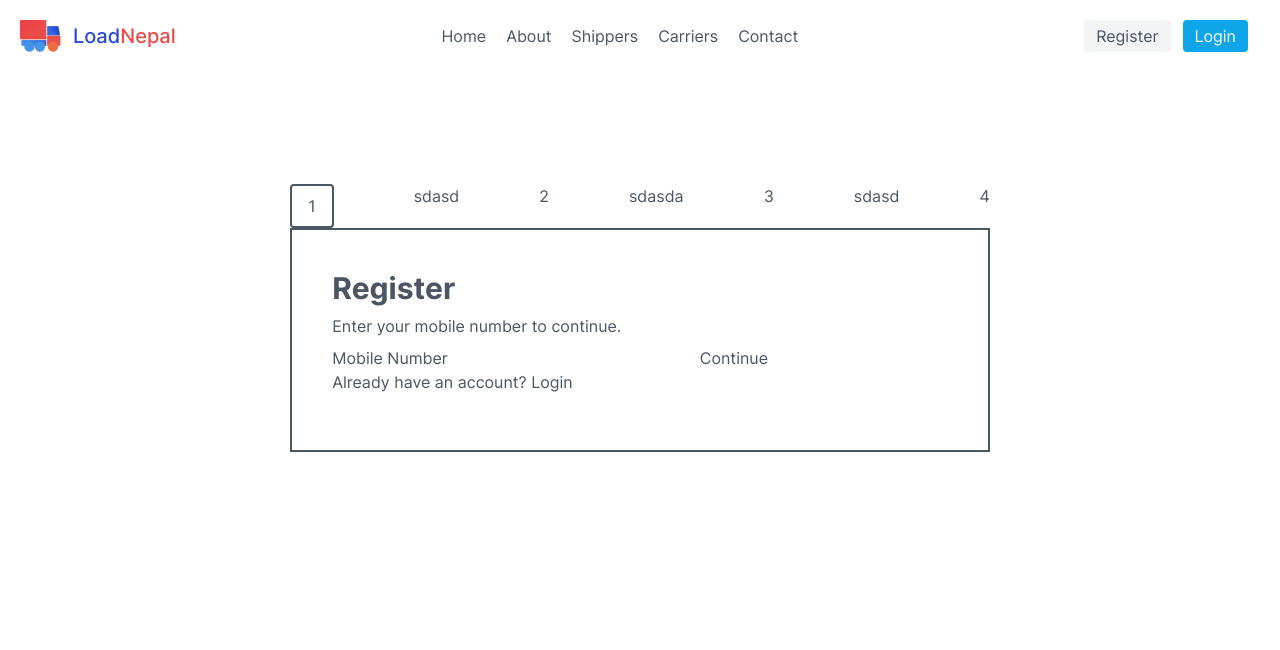
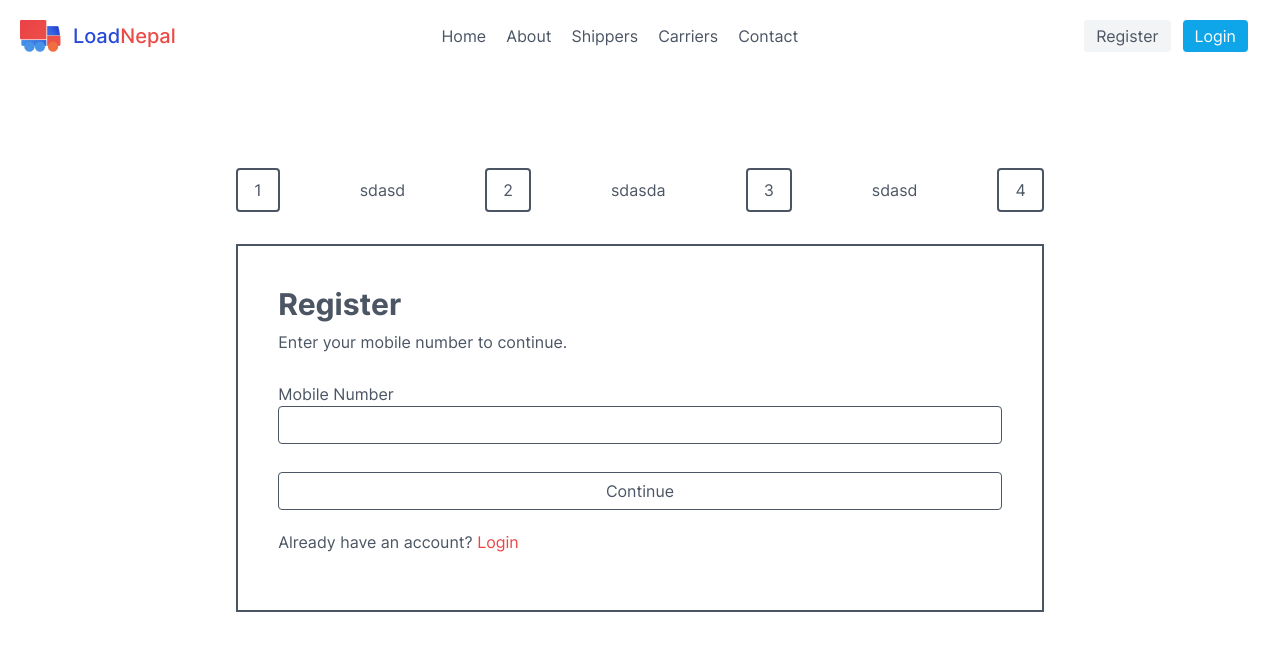
Before and after one commit to sandip51hunk/ZeroneIntertech, a React (Create React App) app: page /register in a window 1280 px wide. Shown: the top 650 px of the page. Built offline with nearby package versions, Linux system fonts and the light colour scheme.

Commit message:
work on register page

```diff
--- a/src/components/Register/index.tsx
+++ b/src/components/Register/index.tsx
@@ -11,31 +11,30 @@ function Register() {
       <Header />
       <section className="text-gray-600 flex justify-center items-center body-font relative">
         <div>
-          <div className='bg-secondary flex gap-20 mt-28'>
-
-            <div className='py-2 px-4 border-solid border-2 rounded'>1</div>
+          <div className='flex gap-20 mt-24 mb-8 items-center '>
+            <div className='py-2 px-4 border-solid border-2 rounded cursor-pointer'>1</div>
             <span>sdasd</span>
-            <div>2</div>
+            <div className='py-2 px-4 border-solid border-2 rounded cursor-pointer'>2</div>
             <span>sdasda</span>
-            <div>3</div>
+            <div className='py-2 px-4 border-solid border-2 rounded cursor-pointer'>3</div>
             <span>sdasd</span>
-            <div>4</div>
+            <div className='py-2 px-4 border-solid border-2 rounded cursor-pointer'>4</div>
           </div>
           <form className='p-10 border-solid border-2'>
-          <h1 className='title-font text-3xl font-bold pb-2'>Register</h1>
-            <p className='pb-2 text-base'>Enter your mobile number to continue.</p>
+            <h1 className='title-font text-3xl font-bold mb-2'>Register</h1>
+            <p className='mb-7 text-base'>Enter your mobile number to continue.</p>
             <div className="relative mb-4">
               <label htmlFor="number" className="">
                 Mobile Number
-              </label>
+              </label><br />
               <input
-                className=''
+                className='p-1.5 w-full border mb-7 rounded'
                 type="text"
-              />
-              <button className="">
+              /><br />
+              <button className="mb-5 p-1.5 w-full border rounded">
                 Continue
               </button>
-              <p>Already have an account?<a onClick={() => navigate('/login')}> Login</a></p>
+              <p>Already have an account?<a className='cursor-pointer text-red-500' onClick={() => navigate('/login')}> Login</a></p>
             </div>
           </form>
         </div>
```
